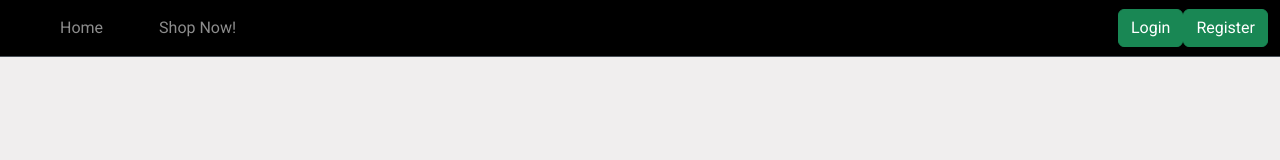
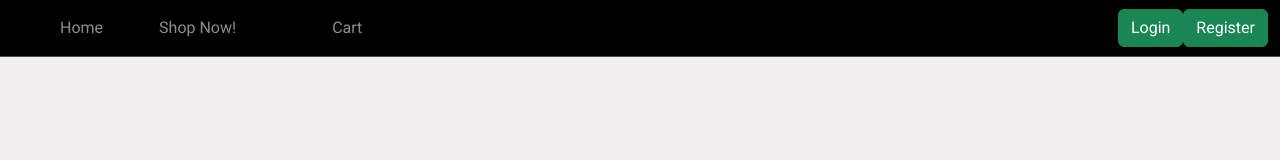
Before and after one commit to Genrei123/Supermarket-System, an Angular app in the folder frontend/: page /login in a window 1280 px wide. Shown: the top 160 px of the page. Built offline with nearby package versions, Linux system fonts and the light colour scheme.

Commit message:
FINISHED!

```diff
--- a/frontend/src/app/header/header.component.html
+++ b/frontend/src/app/header/header.component.html
@@ -11,6 +11,9 @@
           <a routerLink="add-employee" routerLinkActive="active" class="nav-link"
             *ngIf="userService.roleMatch(['Admin'])">Add Employee</a>
         </li>
+        <li class="nav-item">
+          <a routerLink="cart" routerLinkActive="active" class="nav-link">Cart</a>
+      </li>
       </ul>
 
       <ul class="navbar-nav ms-auto">
```
